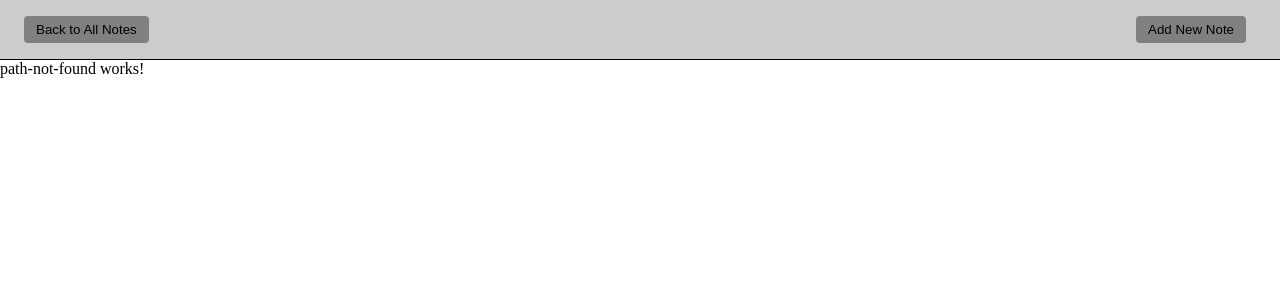
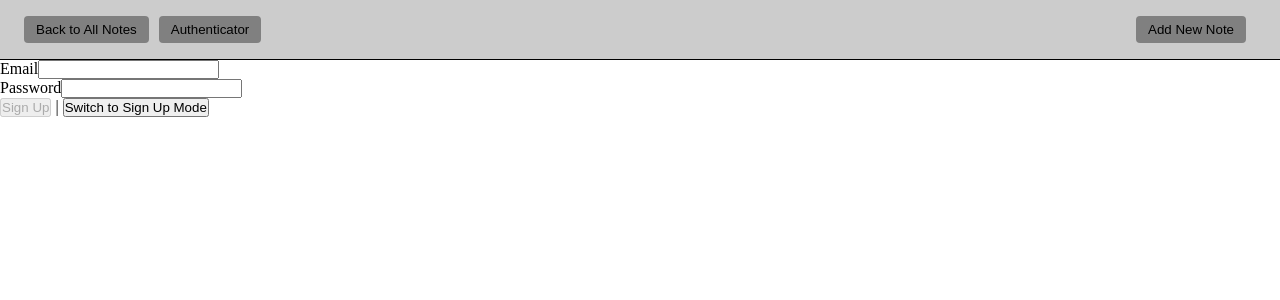
Before and after one commit to ipswebdev/NotesApp, an Angular app: page /auth in a window 1280 px wide. Before the commit this address led to /404. Shown: the top 300 px of the page. Built offline with nearby package versions, Linux system fonts and the light colour scheme.

Commit message:
added signup flow

```diff
--- a/src/app/app-routing.module.ts
+++ b/src/app/app-routing.module.ts
@@ -4,6 +4,7 @@ import { NotesComponent } from './notes/notes.component';
 import { NotesDetailComponent } from './notes-detail/notes-detail.component';
 import { PathNotFoundComponent } from './path-not-found/path-not-found.component';
 import { NotesResolver } from './shared/noteResolver.service';
+import { AuthComponent } from './auth/auth/auth.component';
 
 export const routes: Routes = [
   {
@@ -20,8 +21,8 @@ export const routes: Routes = [
     resolve : { NotesEdit : NotesResolver}
   },
   {
-    path : 'notes-detail/:mode',
-    component : NotesDetailComponent,
+    path : 'auth',
+    component : AuthComponent,
   },
   {
     path: '404',
--- a/src/app/app.module.ts
+++ b/src/app/app.module.ts
@@ -12,6 +12,7 @@ import { HeaderComponent } from './header/header.component';
 import { HttpClientModule } from '@angular/common/http';
 import { NotesResolver } from "./shared/noteResolver.service";
 import { NotesService } from './shared/notes.service';
+import { AuthComponent } from './auth/auth/auth.component';
 
 
 @NgModule({
@@ -21,7 +22,8 @@ import { NotesService } from './shared/notes.service';
     NotesItemComponent,
     NotesDetailComponent,
     PathNotFoundComponent,
-    HeaderComponent
+    HeaderComponent,
+    AuthComponent
   ],
   imports: [
     BrowserModule,
--- /dev/null
+++ b/src/app/auth/auth/auth.component.html
@@ -0,0 +1,43 @@
+<div class="container">
+    <div class="alert alert-danger"*ngIf="error">
+        {{error}}
+    </div>
+    <form (ngSubmit)="onSubmit(authForm)" #authForm="ngForm" *ngIf="!isLoading">
+        <div class="row">
+            <div class="col-md-6 col-offset-3 col-xs-12">
+                <div class="row">
+                    <div class="col-xs-12">
+                        <label for="Email">Email</label>
+                        <input type="email"
+                         class="form-control"
+                          name="email"
+                           id="Email"
+                           ngModel
+                           required
+                           email>
+                    </div>
+                    <div class="col-xs-12">
+                        <label for="Pass">Password</label>
+                        <input
+                        type="password"
+                        class="form-control"
+                        name="password"
+                        id="Pass"
+                        required
+                        minlength="6"
+                        ngModel>
+                    </div>
+                </div>
+                <div class="row">
+                    <div class="col-xs-12">
+                        <button type="submit" [disabled]="!authForm.valid">{{ loginMode ? 'Login' : 'Sign Up' }}</button> |
+                        <button type="button" (click)="switchMode()">Switch to {{ loginMode ? 'Login' : 'Sign Up' }} Mode</button>
+                    </div>
+                </div>
+            </div>
+        </div>
+    </form>
+    <div *ngIf="isLoading">
+        Please be Patient...... your request is being processed!
+    </div>
+</div>
--- /dev/null
+++ b/src/app/auth/auth/auth.component.scss
@@ -0,0 +1,11 @@
+.alert{
+    margin-bottom: 1rem;
+    padding: 6px 12px;
+    border-radius: 5px;
+    text-align: center;
+    &.alert-danger{
+        color: red;
+        background-color:rgba($color: red, $alpha: 0.3) ;
+        border: 1px solid red;
+    }
+}
--- /dev/null
+++ b/src/app/auth/auth/auth.component.ts
@@ -0,0 +1,56 @@
+import { Component, OnInit, ViewChild } from '@angular/core';
+import { NgForm } from '@angular/forms';
+import { authService } from 'src/app/shared/auth.service';
+
+
+@Component({
+  selector: 'app-auth',
+  templateUrl: './auth.component.html',
+  styleUrls: ['./auth.component.scss']
+})
+export class AuthComponent implements OnInit {
+  loginMode :boolean = false;
+  isLoading :boolean = false;
+  error :string = null;
+  @ViewChild('authForm', {static: false}) authenticator : NgForm;
+  constructor(private authService : authService) { }
+
+  ngOnInit(): void {
+  }
+  onSubmit(authForm : NgForm){
+    this.isLoading = true;
+    if(!authForm.valid){
+      console.log('invalid')
+    }
+    if(!this.loginMode){
+      const email = authForm.value.email;
+      const password = authForm.value.password;
+
+    const token = {
+      email : email,
+      password : password,
+      returnSecureToken : true
+    };
+    this.authService.signUp(token).subscribe(
+      (data) => {
+        console.log('SUCCESS');
+        console.log(data);
+        this.isLoading = false;
+      },
+      (errorMessage) => {
+        console.log('ERROR');
+        this.error = errorMessage;
+        this.isLoading = false;
+      }
+    );
+    }
+    if(this.loginMode){
+      console.log('YOU TRIED TO LOGIN!');
+    }
+    this.authenticator.reset();
+  }
+  switchMode(){
+    this.loginMode = !this.loginMode;
+  }
+
+}
--- a/src/app/header/header.component.html
+++ b/src/app/header/header.component.html
@@ -1,5 +1,7 @@
 <div>
     <button [routerLink]="['/notes']">Back to All Notes</button>
+    <button [routerLink]="['/auth']">Authenticator</button>
     <button style="float: right;" (click)="createNewNote()">Add New Note</button>
+
     <!-- <button style="float:right;" (click)="getAllNotes()">Get Notes</button> -->
 </div>
--- /dev/null
+++ b/src/app/shared/auth.service.ts
@@ -0,0 +1,46 @@
+import { Injectable } from '@angular/core';
+import { HttpClient } from '@angular/common/http';
+import { catchError } from 'rxjs/operators';
+import { throwError } from 'rxjs';
+
+interface AuthResponse {
+  idToken : string;
+  email: string;
+  refreshToken : string;
+  expiresIn : string;
+  localId : string;
+}
+
+@Injectable(
+  {
+      providedIn : 'root'
+  }
+)
+
+
+
+export class authService{
+    constructor(private httpClient : HttpClient){}
+    signUp(data){
+      return  this.httpClient
+      .post<AuthResponse>('https://identitytoolkit.googleapis.com/v1/accounts:signUp?key=AIzaSyDCWIwF-NJWve6WWlb6hl_ThzHmjXctASg',data)
+      .pipe(
+        catchError(
+          (errorResponse) => {
+            let errorMessage = 'Some Unknown Error occured!';
+            if(!errorResponse.error || !errorResponse.error.error){
+              return throwError(errorMessage);
+            }
+            switch (errorResponse.error.error.message) {
+              case 'EMAIL_EXISTS':
+                errorMessage = errorResponse.error.error.message;
+            }
+            return throwError(errorMessage);
+          }
+        )
+      );
+    }
+    login(data){
+
+    }
+}
```
